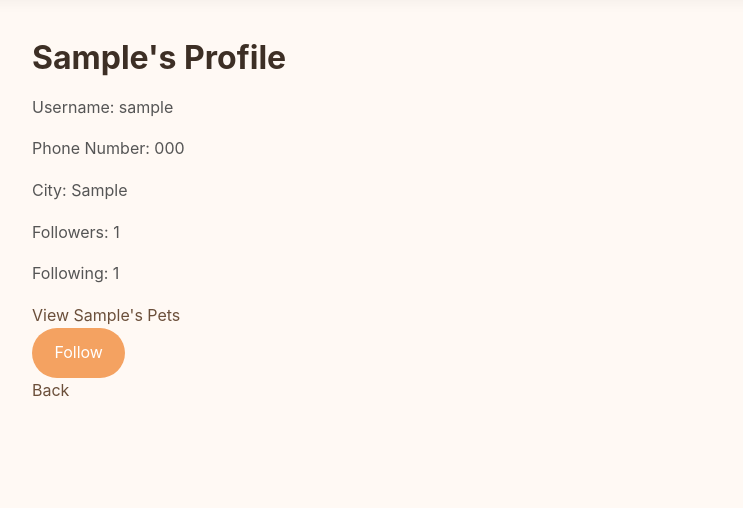
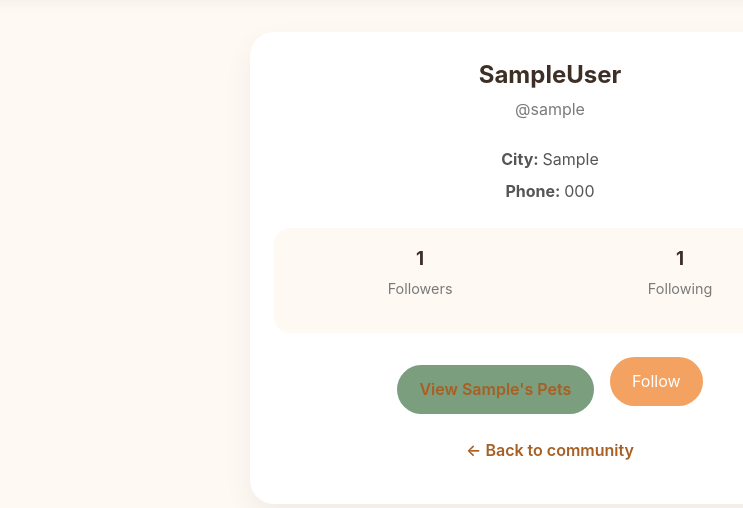
Before and after one commit to abeer-rozba/furreal-friends, a Django app: page /community/1 in a window 1280 px wide. Shown: the part 83-591 px from the top of the page, without its empty margins (90-833 px from the left). Run offline with Django 5.2, Linux system fonts and the light colour scheme; tables that the repository leaves empty hold one stand-in row (values such as "Sample post").

Commit message:
finish styling member details

```diff
--- a/main_app/templates/community/member-details.html
+++ b/main_app/templates/community/member-details.html
@@ -1,22 +1,42 @@
 {% extends "base.html" %}
 
 {% block content %}
-  <h1>{{member.first_name}}'s Profile</h1>
-  <p>Username: {{member.user.username}}</p>
-  <p>Phone Number: {{member.phone_number}}</p>
-  <p>City: {{member.city}}</p>
-  <p>Followers: {{member.followers.count}}</p>
-  <p>Following: {{member.following.count}}</p>
-  <a href="/community/{{member.id}}/pets">View {{member.first_name}}'s Pets</a>
+  <section class="profile-card card">
+    <h1 class="profile-name">{{member.first_name}}{{member.last_name}}</h1>
+    <p class="profile-username">@{{member.user.username}}</p>
+
+    <div class="profile-info">
+      <p><strong>City: </strong>{{member.city}}</p>
+      <p><strong>Phone: </strong>{{member.phone_number}}</p>
+    </div>
+
+    <div class="profile-stats">
+      <div>
+        <h3>{{member.followers.count}}</h3>
+        <p>Followers</p>
+      </div>
+      <div>
+        <h3>{{member.following.count}}</h3>
+        <p>Following</p>
+      </div>
+    </div>
+
+    <div class="profile-actions">
+      <a href="/community/{{member.id}}/pets" class="btn btn-secondary">
+        View {{member.first_name}}'s Pets
+      </a>
+
       {% if request.user.owner != member %}
         <form action="/community/{{member.id}}/follow/" method="POST">
         {% csrf_token %}
           {% if member in request.user.owner.following.all %}
-      <button type="submit">Unfollow</button>
+            <button type="submit" class="btn btn-secondary">Unfollow</button>
           {% else %}
-      <button type="submit">Follow</button>
+            <button type="submit" class="btn btn-primary">Follow</button>
           {% endif %}
         </form>
       {% endif %}
-  <a href="/community/">Back</a>
+    </div>
+    <a href="/community/" class="back-link">← Back to community</a>
+  </section>
 {% endblock content %}
--- a/static/css/style.css
+++ b/static/css/style.css
@@ -264,6 +264,57 @@ form {
   color: #f4a261;
 }
 
+.profile-card {
+  max-width: 600px;
+  margin: 0 auto;
+  text-align: center;
+}
+
+.profile-name {
+  margin-bottom: 0.2rem;
+}
+
+.profile-username {
+  color: #7a7a7a;
+  margin-bottom: 1.5rem;
+}
+
+.profile-info {
+  margin-bottom: 1.5rem;
+  color: #555;
+}
+
+.profile-info p {
+  margin-bottom: 0.4rem;
+}
+
+.profile-stats {
+  display: flex;
+  justify-content: space-around;
+  background: #fff9f4;
+  padding: 1rem;
+  border-radius: 16px;
+  margin-bottom: 1.5rem;
+}
+
+.profile-stats h3 {
+  margin-bottom: 0.2rem;
+  color: #3d2f25;
+}
+
+.profile-stats p {
+  font-size: 0.9rem;
+  color: #7a7a7a;
+}
+
+.profile-actions {
+  display: flex;
+  justify-content: center;
+  gap: 1rem;
+  flex-wrap: wrap;
+  margin-bottom: 1rem;
+}
+
 @media (max-width: 768px) {
   .navbar {
     flex-direction: column;
```
Lines whose indentation alone changed are shown as unchanged.
